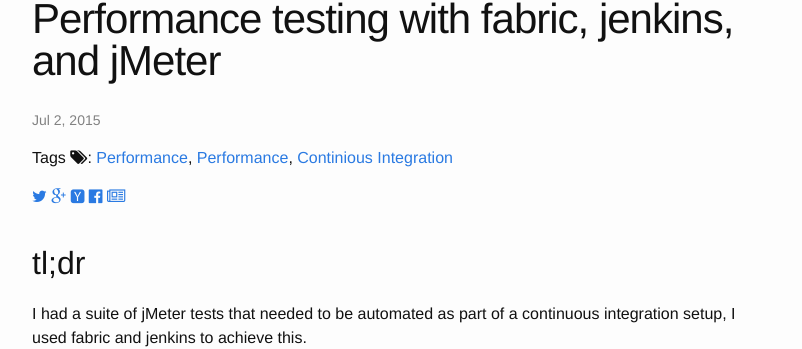
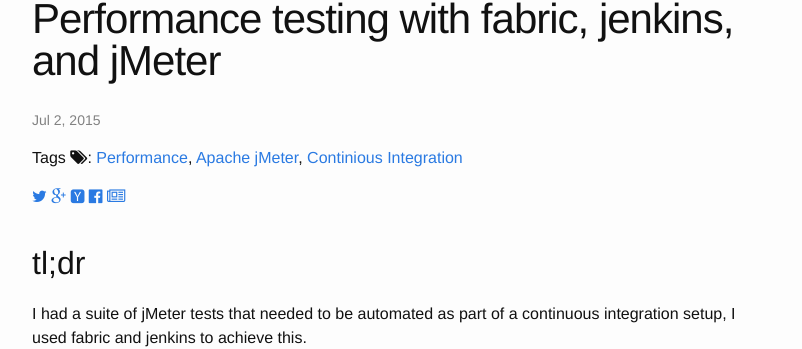
Before and after one commit to grahamrgriffiths/grahamrgriffiths.github.io, a Jekyll site: the page built from _posts/2015-07-02-performance-testing-with-fabric-jenkins-jmeter.markdown, in a window 1280 px wide and 900 px high. Shown: the part 235-584 px from the top of the window, without its empty margins (238-1040 px from the left). Built offline with Jekyll 4.4.1, drawn with Linux system fonts in a browser that asks for light colours; nearby versions of some CDN libraries; comment, search, counter and statistics services are not loaded.

Commit message:
case sensitive tags - oops

```diff
--- a/_posts/2015-07-02-performance-testing-with-fabric-jenkins-jmeter.markdown
+++ b/_posts/2015-07-02-performance-testing-with-fabric-jenkins-jmeter.markdown
@@ -3,7 +3,7 @@
 title: "Performance testing with fabric, jenkins, and jMeter"
 date: 2015-07-02 13:15:00
 categories: jmeter
-tags: [performance, jmeter, ci]
+tags: [performance, jMeter, ci]
 comments: true
 ---
 {% capture imgURL %}{{ site.baseurl }}{{ site.url }}/img/{{ page.url | | replace:'/','-' | remove_first: '-'}}/{% endcapture %}
```
